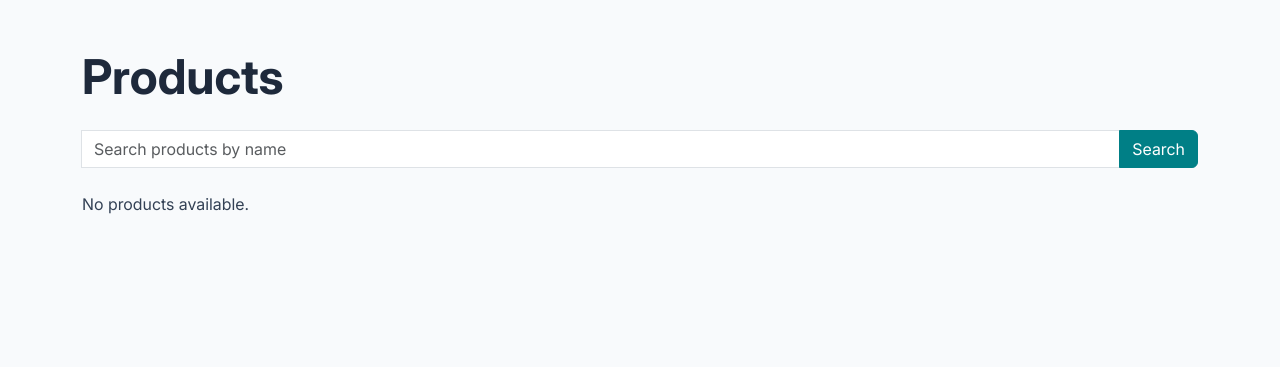
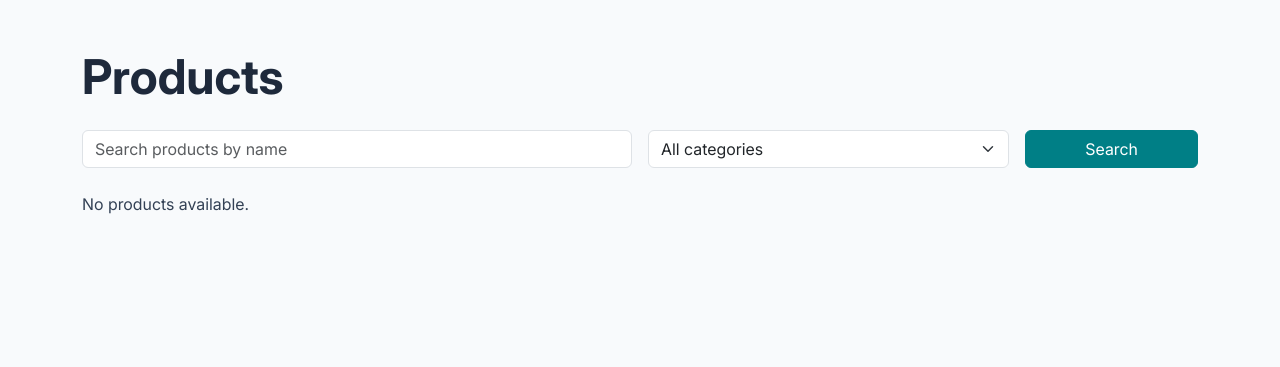
Before and after one commit to ShvetsViktor/kitesurf-store, a Django app: page /products/ in a window 1280 px wide. Shown: the part 75-442 px from the top of the page. Run offline with Django 5.2, Linux system fonts and the light colour scheme; data that the repository does not hold is empty.

Commit message:
feat: add category filter controls to product catalogue

```diff
--- a/products/templates/products/product_list.html
+++ b/products/templates/products/product_list.html
@@ -13,7 +13,8 @@
         role="search"
         class="mb-4"
     >
-        <div class="input-group">
+        <div class="row g-3">
+            <div class="col-12 col-md-6">
                 <label for="product-search" class="visually-hidden">
                     Search products
                 </label>
@@ -27,10 +28,37 @@
                     placeholder="Search products by name"
                     aria-label="Search products by name"
                 >
+            </div>
 
-            <button type="submit" class="btn btn-primary">
+            <div class="col-12 col-md-4">
+                <label for="category-filter" class="visually-hidden">
+                    Filter by category
+                </label>
+
+                <select
+                    id="category-filter"
+                    name="category"
+                    class="form-select"
+                    aria-label="Filter by category"
+                >
+                    <option value="">All categories</option>
+
+                    {% for category in categories %}
+                        <option
+                            value="{{ category.slug }}"
+                            {% if category.slug == selected_category %}selected{% endif %}
+                        >
+                            {{ category.name }}
+                        </option>
+                    {% endfor %}
+                </select>
+            </div>
+
+            <div class="col-12 col-md-2">
+                <button type="submit" class="btn btn-primary w-100">
                     Search
                 </button>
+            </div>
         </div>
     </form>
 
--- a/products/views.py
+++ b/products/views.py
@@ -1,6 +1,6 @@
 from django.shortcuts import render
 
-from .models import Product
+from .models import Category, Product
 
 
 def product_list(request):
@@ -8,6 +8,8 @@ def product_list(request):
     products = Product.objects.filter(
         is_active=True
     ).prefetch_related("images")
+
+    categories = Category.objects.all()
 
     query = request.GET.get("q", "").strip()
     category = request.GET.get("category", "").strip()
@@ -23,6 +25,8 @@ def product_list(request):
         "products/product_list.html",
         {
             "products": products,
+            "categories": categories,
             "query": query,
+            "selected_category": category,
         },
     )
```
Lines whose indentation alone changed are shown as unchanged.
